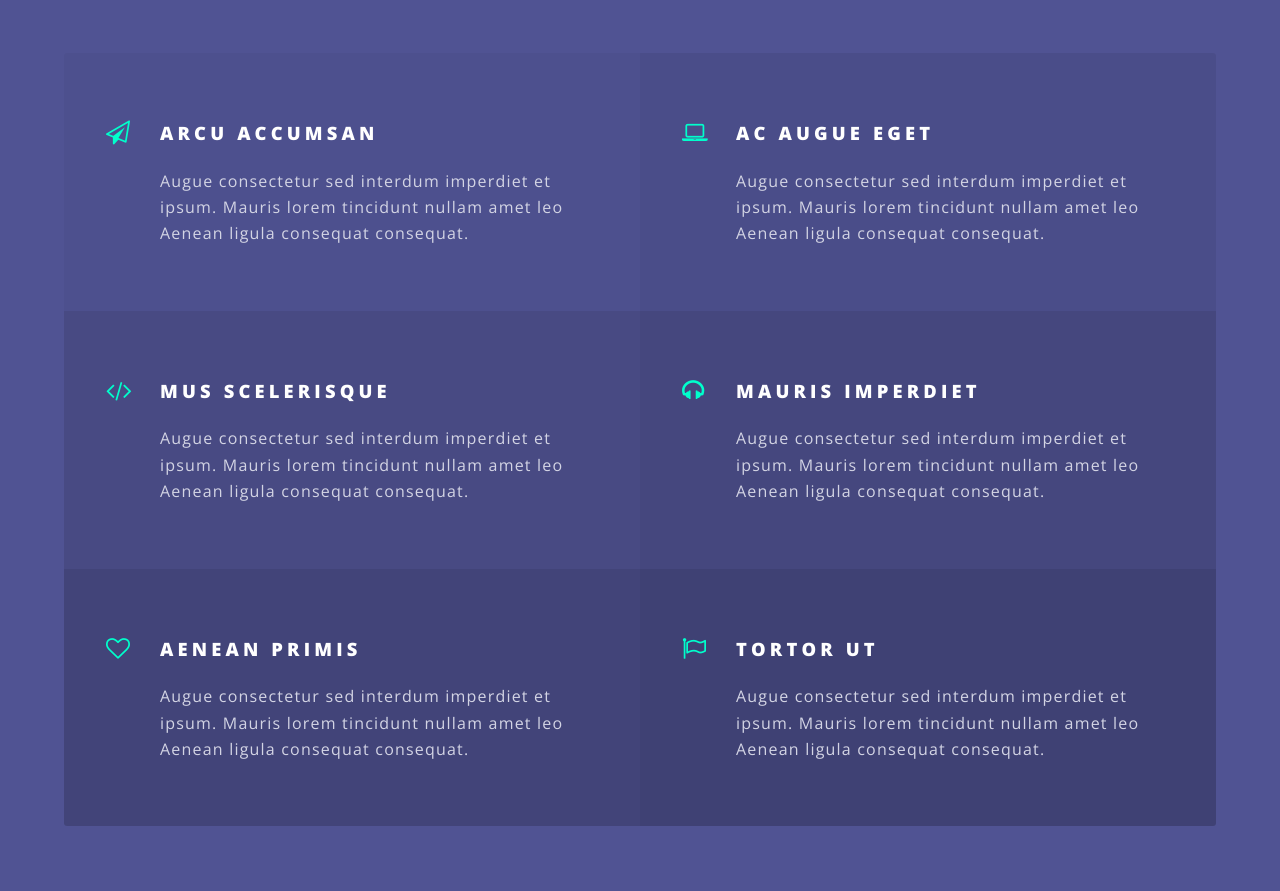
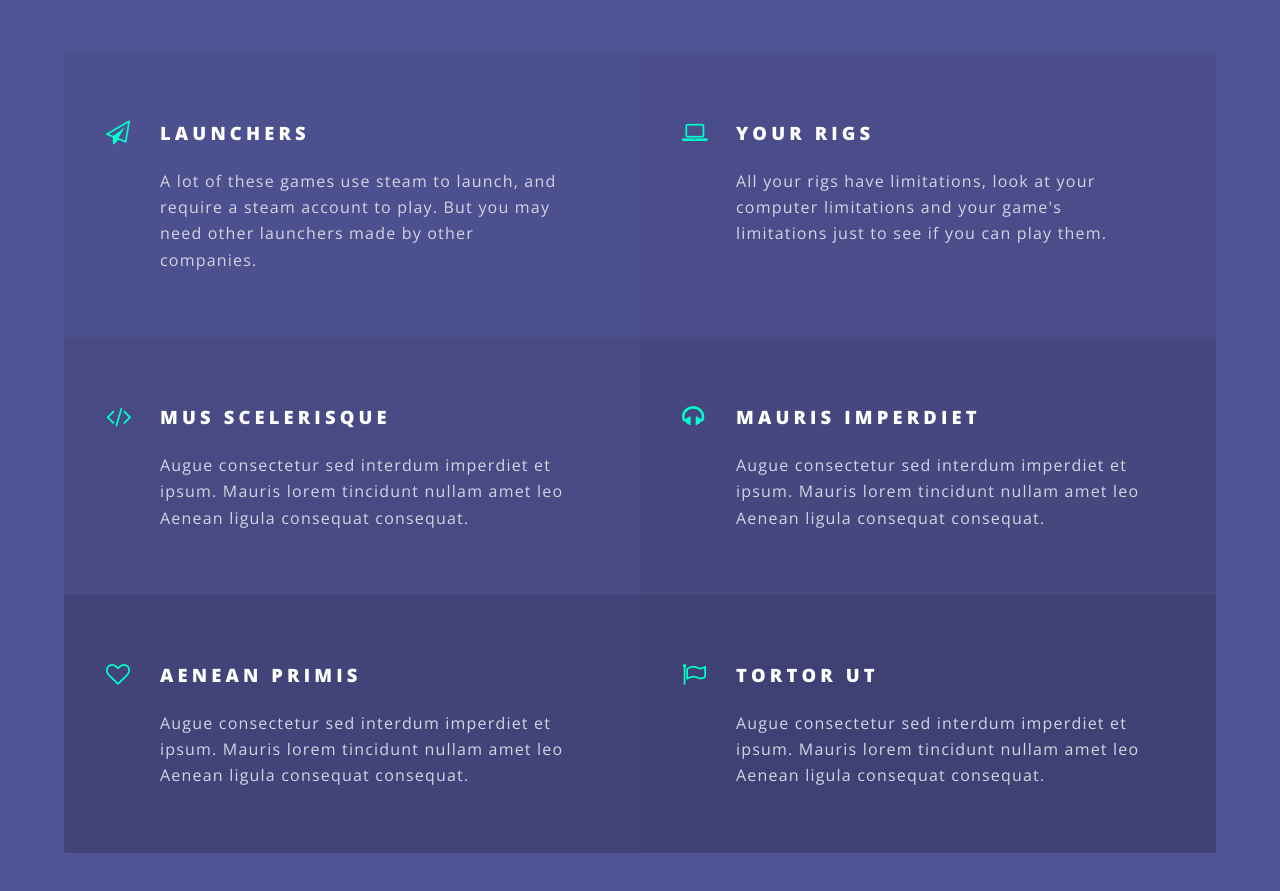
Before and after one commit to kelvin1011/kelvin1011.github.io, a plain HTML site: page index.html in a window 1280 px wide. Shown: the part 2893-3784 px from the top of the page. Drawn offline with nearby package versions, Linux system fonts and the light colour scheme.

Commit message:
Texts Change

```diff
--- a/index.html
+++ b/index.html
@@ -74,7 +74,7 @@
 				<!-- Two -->
 					<section id="two" class="wrapper alt style2">
 						<section class="spotlight">
-							<div class="image"><img src="http://cdn.akamai.steamstatic.com/steam/apps/268500/extras/2KGMKT_XCOM2_DIGITALDELUXE_ED_STEAM_capsule_main.jpg?t=1455304360" alt="" /></div><div class="content">
+							<div class="image"><img src="http://cdn.akamai.steamstatic.com/steam/apps/268500/extras/2KGMKT_XCOM2_DIGITALDELUXE_ED_STEAM_capsule_main.jpg?t=1455304360	" alt="" /></div><div class="content">
 								<h2>Xcom 2<br />
 							</h2>
 								<p>
@@ -118,12 +118,12 @@ So overall it is great! With the exception of the difficulty curve. It deserves
 							</header>
 							<ul class="features">
 								<li class="icon fa-paper-plane-o">
-									<h3>Arcu accumsan</h3>
-									<p>Augue consectetur sed interdum imperdiet et ipsum. Mauris lorem tincidunt nullam amet leo Aenean ligula consequat consequat.</p>
+									<h3>Launchers</h3>
+									<p>A lot of these games use steam to launch, and require a steam account to play. But you may need other launchers made by other companies.</p>
 								</li>
 								<li class="icon fa-laptop">
-									<h3>Ac Augue Eget</h3>
-									<p>Augue consectetur sed interdum imperdiet et ipsum. Mauris lorem tincidunt nullam amet leo Aenean ligula consequat consequat.</p>
+									<h3>Your Rigs</h3>
+									<p>All your rigs have limitations, look at your computer limitations and your game's limitations just to see if you can play them.</p>
 								</li>
 								<li class="icon fa-code">
 									<h3>Mus Scelerisque</h3>
```
